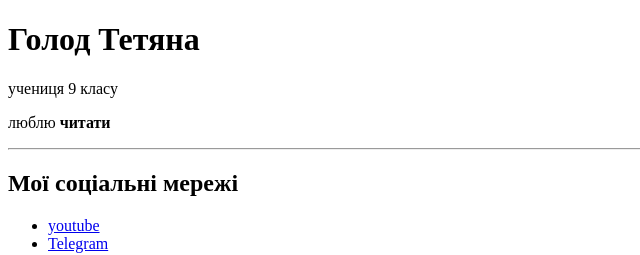
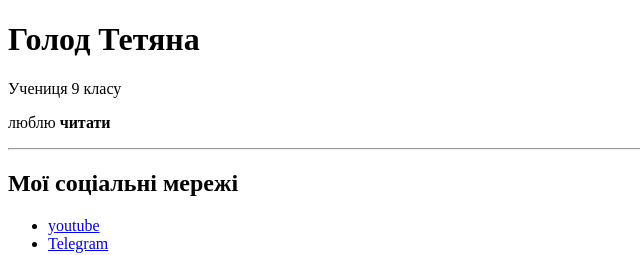
Before and after one commit to Holodtanya/project-1, a plain HTML site: page index.html in a window 1280 px wide. Shown: the top 255 px of the page, 0-640 px from the left. Drawn offline with Linux system fonts and the light colour scheme.

Commit message:
I very like

```diff
--- a/index.html
+++ b/index.html
@@ -8,7 +8,7 @@
 </head>
 <body>
   <h1>Голод Тетяна</h1>
-  <p>учениця 9 класу</p>
+  <p>Учениця 9 класу</p>
   <p>люблю <strong>читати</strong></p>
   <!--hr width="300"color"red" size="5"-->
   <hr>
```
